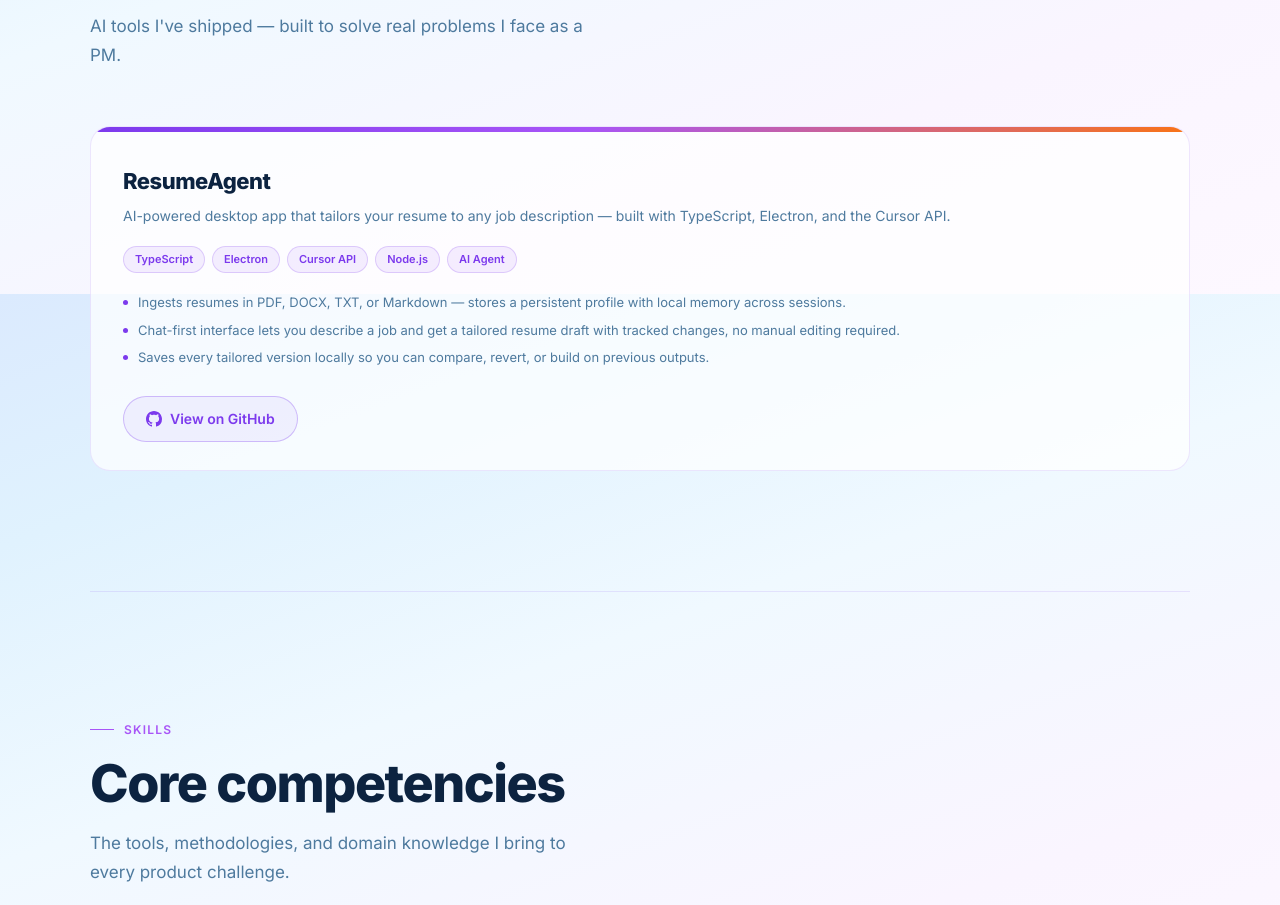
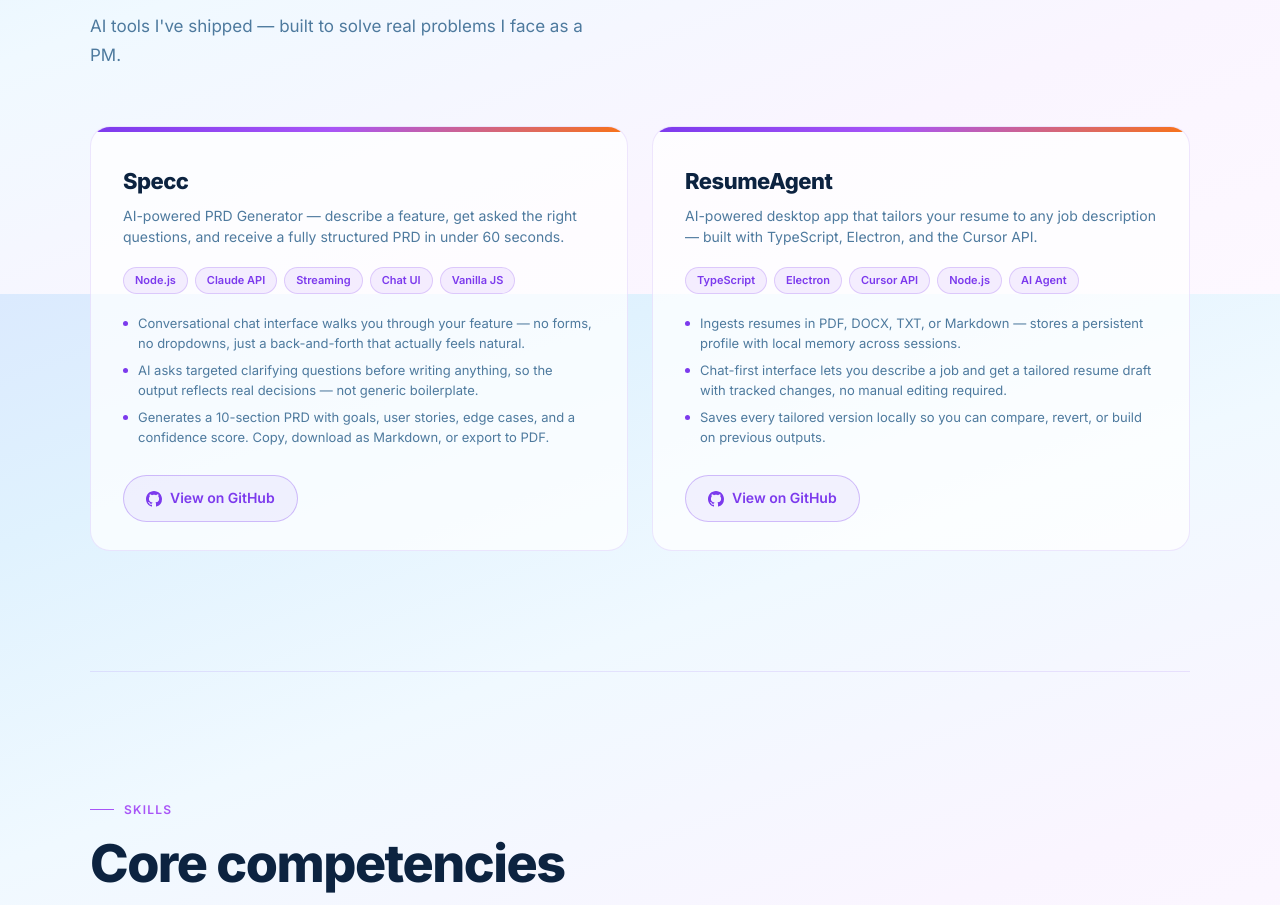
Before and after one commit to AgbajeF/AgbajeF.github.io, a plain HTML site: page index.html in a window 1280 px wide. Shown: the part 3706-4611 px from the top of the page. Drawn offline with Linux system fonts and the light colour scheme.

Commit message:
Add Specc to Projects section
Co-Authored-By: Claude Sonnet 4.6 <noreply@anthropic.com>

```diff
--- a/index.html
+++ b/index.html
@@ -1227,6 +1227,30 @@
       <div class="project-card reveal reveal-delay-1">
         <div class="project-card-top"></div>
         <div class="project-card-body">
+          <div class="project-name">Specc</div>
+          <div class="project-tagline">AI-powered PRD Generator — describe a feature, get asked the right questions, and receive a fully structured PRD in under 60 seconds.</div>
+          <div class="project-stack">
+            <span class="stack-tag">Node.js</span>
+            <span class="stack-tag">Claude API</span>
+            <span class="stack-tag">Streaming</span>
+            <span class="stack-tag">Chat UI</span>
+            <span class="stack-tag">Vanilla JS</span>
+          </div>
+          <div class="project-features">
+            <div class="project-feature">Conversational chat interface walks you through your feature — no forms, no dropdowns, just a back-and-forth that actually feels natural.</div>
+            <div class="project-feature">AI asks targeted clarifying questions before writing anything, so the output reflects real decisions — not generic boilerplate.</div>
+            <div class="project-feature">Generates a 10-section PRD with goals, user stories, edge cases, and a confidence score. Copy, download as Markdown, or export to PDF.</div>
+          </div>
+          <a href="https://github.com/AgbajeF/specc" target="_blank" rel="noopener" class="project-cta">
+            <svg viewBox="0 0 24 24" fill="currentColor"><path d="M12 0C5.37 0 0 5.37 0 12c0 5.31 3.435 9.795 8.205 11.385.6.105.825-.255.825-.57 0-.285-.015-1.23-.015-2.235-3.015.555-3.795-.735-4.035-1.41-.135-.345-.72-1.41-1.23-1.695-.42-.225-1.02-.78-.015-.795.945-.015 1.62.87 1.845 1.23 1.08 1.815 2.805 1.305 3.495.99.105-.78.42-1.305.765-1.605-2.67-.3-5.46-1.335-5.46-5.925 0-1.305.465-2.385 1.23-3.225-.12-.3-.54-1.53.12-3.18 0 0 1.005-.315 3.3 1.23.96-.27 1.98-.405 3-.405s2.04.135 3 .405c2.295-1.56 3.3-1.23 3.3-1.23.66 1.65.24 2.88.12 3.18.765.84 1.23 1.905 1.23 3.225 0 4.605-2.805 5.625-5.475 5.925.435.375.81 1.095.81 2.22 0 1.605-.015 2.895-.015 3.3 0 .315.225.69.825.57A12.02 12.02 0 0024 12c0-6.63-5.37-12-12-12z"/></svg>
+            View on GitHub
+          </a>
+        </div>
+      </div>
+
+      <div class="project-card reveal reveal-delay-1">
+        <div class="project-card-top"></div>
+        <div class="project-card-body">
           <div class="project-name">ResumeAgent</div>
           <div class="project-tagline">AI-powered desktop app that tailors your resume to any job description — built with TypeScript, Electron, and the Cursor API.</div>
           <div class="project-stack">
```
